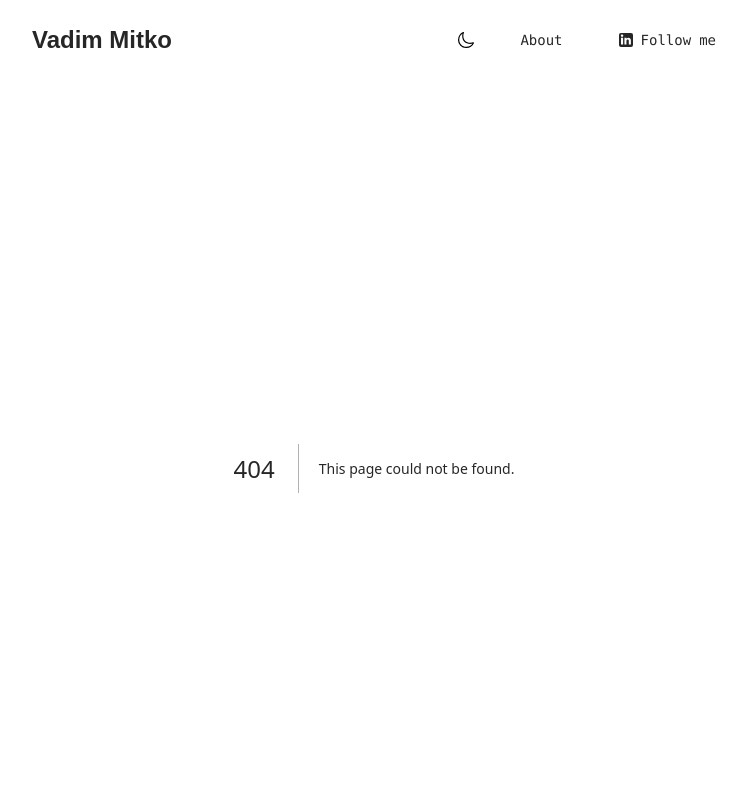
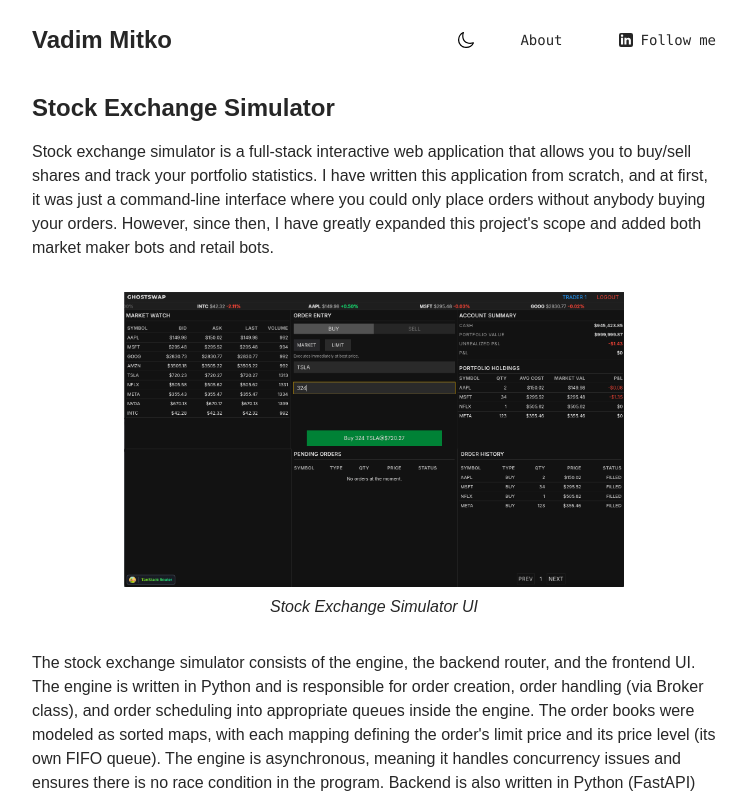
Before and after one commit to mitkoooo/personal-website, a Next.js app: page /stock-exchange-sim in a window 1280 px wide. Before the commit this address had no page. Shown: the top 798 px of the page, without its empty margins (266-1012 px from the left). Built offline with nearby package versions, Linux system fonts and the light colour scheme.

Commit message:
feat(Stock Exchange Sim): Add information about my latest project.

```diff
--- /dev/null
+++ b/src/app/(projects)/stock-exchange-sim/page.tsx
@@ -0,0 +1,15 @@
+import MdxLayout from "@/app/(components)/mdx-layout";
+import StockExchangeSim from "@/app/markdown/stock-exchange-sim.mdx";
+import { Metadata } from "next";
+
+export const metadata: Metadata = {
+  title: "Vadim Mitko | Stock exchange sim",
+};
+
+export default function Project() {
+  return (
+    <MdxLayout>
+      <StockExchangeSim />
+    </MdxLayout>
+  );
+}
--- /dev/null
+++ b/src/app/markdown/stock-exchange-sim.mdx
@@ -0,0 +1,27 @@
+import Image from "next/image";
+
+<h1 className="mb-4 text-2xl font-semibold">Stock Exchange Simulator</h1>
+
+Stock exchange simulator is a full-stack interactive web application that allows you to buy/sell shares and track your portfolio statistics.
+I have written this application from scratch, and at first, it was just a command-line interface where you could only place orders without
+anybody buying your orders. However, since then, I have greatly expanded this project's scope and added both market maker bots and retail bots.
+
+<Image
+  alt="landing-page"
+  src={"/stock-exchange-sim.png"}
+  width={500}
+  height={400}
+  className="mx-auto mt-8 items-center justify-center"
+/>
+<div className="mb-8 mt-2 text-center font-light">
+  _Stock Exchange Simulator UI_
+</div>
+
+The stock exchange simulator consists of the engine, the backend router, and the frontend UI. The engine is written in Python and is
+responsible for order creation, order handling (via Broker class), and order scheduling into appropriate queues inside the engine.
+The order books were modeled as sorted maps, with each mapping defining the order's limit price and its price level (its own FIFO queue).
+The engine is asynchronous, meaning it handles concurrency issues and ensures there is no race condition in the program.
+Backend is also written in Python (FastAPI) for simplicity and close integration with the engine.\
+\
+The frontend UI is written using React and Typescript.
+Internal state management uses Vite, Tanstack Query, Tanstack Table, Zustand, and Tanstack Router for navigation.
```
Also changed, not shown: public/stock-exchange-sim.png (added).
